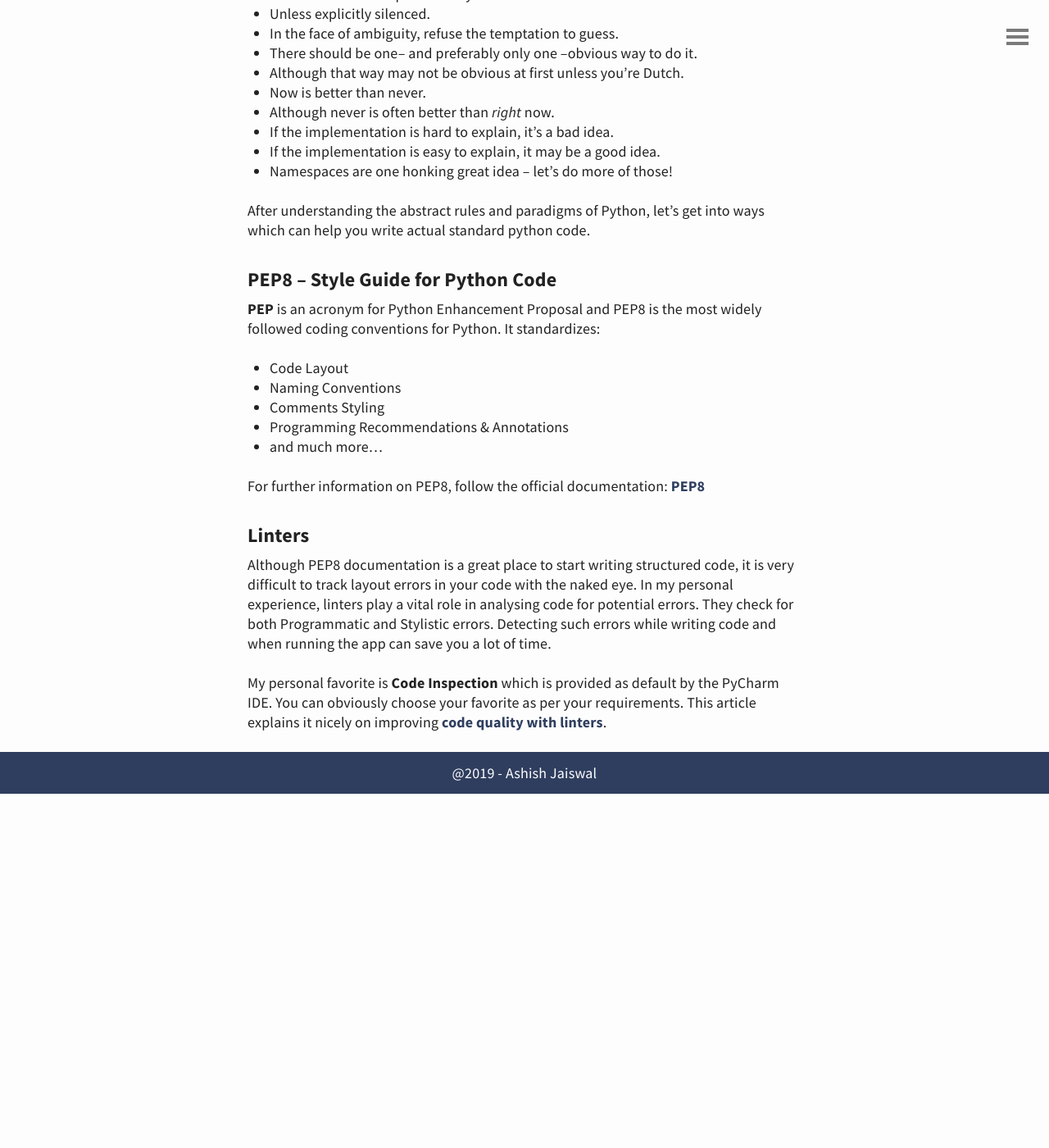
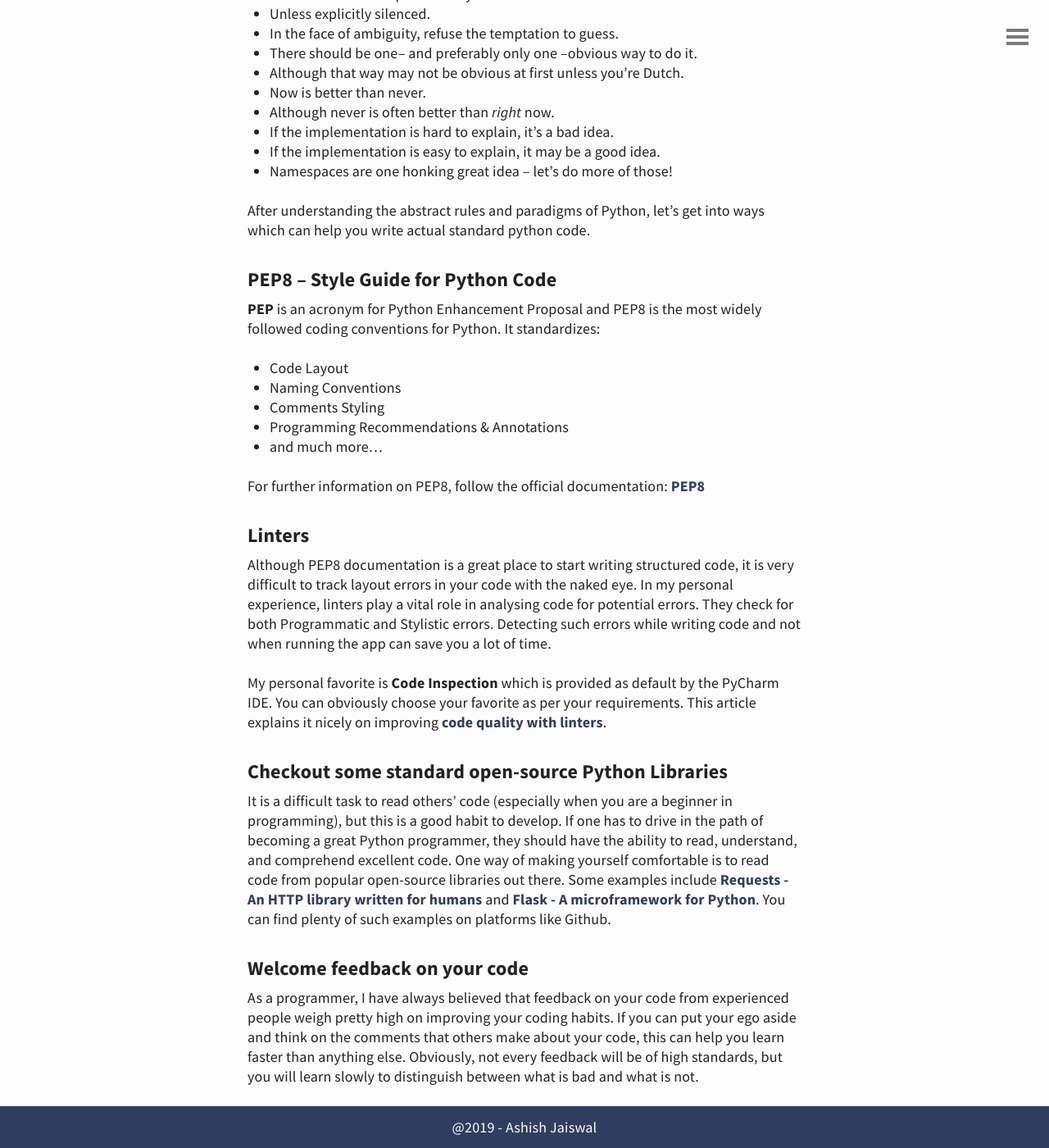
Before and after one commit to asheeshcric/blog, a Jekyll site: the page built from _posts/2019-02-08-pythonic-code.md, in a window 1280 px wide and 1400 px high, scrolled down 1475 px. Shown: the whole window at 82% size. Built offline with Jekyll 4.4.1, drawn with Linux system fonts in a browser that asks for light colours; before the commit the page ends 2443 px from its top, so only the background shows below that.

Commit message:
Add few more key points on the topic

```diff
--- a/_posts/2019-02-08-pythonic-code.md
+++ b/_posts/2019-02-08-pythonic-code.md
@@ -64,8 +64,26 @@ Although PEP8 documentation is a great place to start writing structured code, i
 is very difficult to track layout errors in your code with the naked eye. In my
 personal experience, linters play a vital role in analysing code for potential errors.
 They check for both Programmatic and Stylistic errors. Detecting such errors while writing
-code and when running the app can save you a lot of time.
+code and not when running the app can save you a lot of time.
 
 My personal favorite is **Code Inspection** which is provided as default by the PyCharm IDE.
 You can obviously choose your favorite as per your requirements. This article explains it
 nicely on improving [code quality with linters](https://realpython.com/python-code-quality/#linters){:target="_blank"}.
+
+
+### Checkout some standard open-source Python Libraries
+It is a difficult task to read others' code (especially when you are a beginner in programming), but this
+is a good habit to develop. If one has to drive in the path of becoming a great Python programmer, they should have
+the ability to read, understand, and comprehend excellent code. One way of making
+yourself comfortable is to read code from popular open-source libraries out there. Some
+examples include [Requests - An HTTP library written for humans](https://github.com/requests/requests){:target="_blank"}
+and [Flask - A microframework for Python](https://github.com/pallets/flask){:target="_blank"}.
+You can find plenty of such examples on platforms like Github.
+
+
+### Welcome feedback on your code
+As a programmer, I have always believed that feedback on your code from experienced
+people weigh pretty high on improving your coding habits. If you can put your ego
+aside and think on the comments that others make about your code, this can help you
+learn faster than anything else. Obviously, not every feedback will be of high standards,
+but you will learn slowly to distinguish between what is bad and what is not.
```
